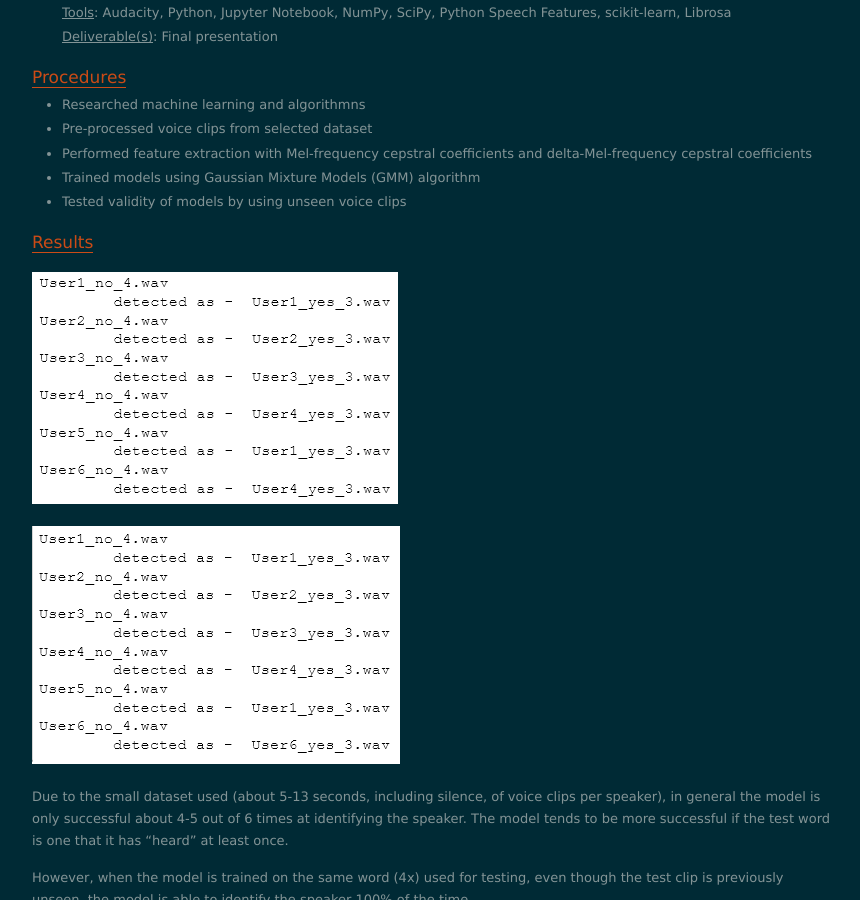
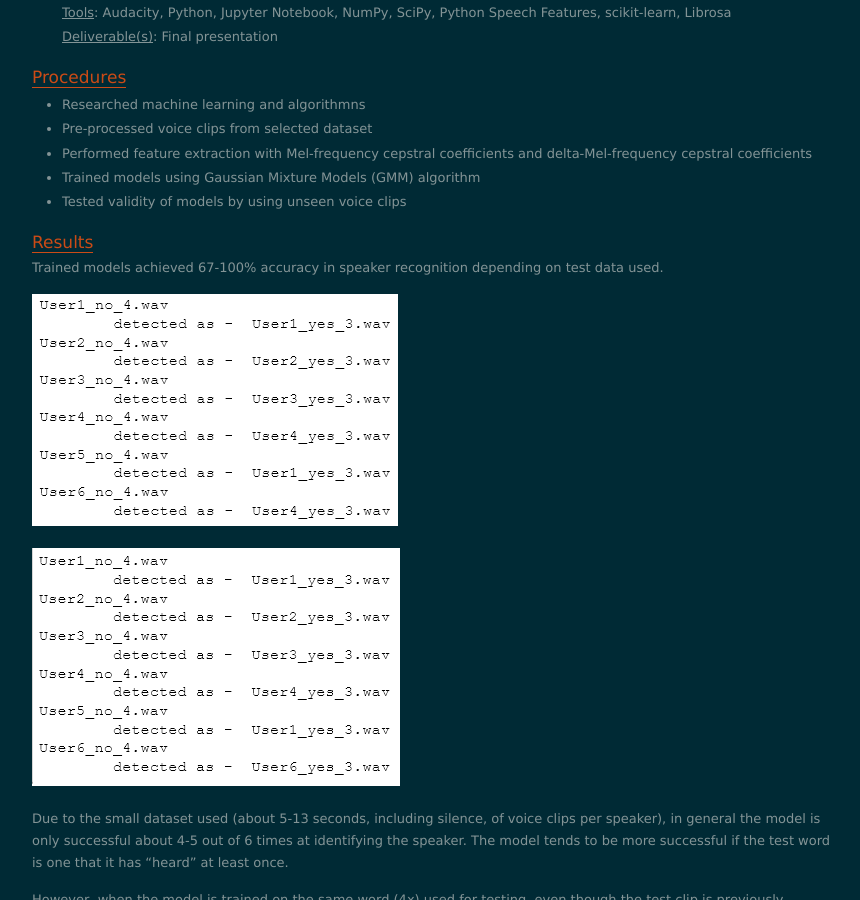
Before and after one commit to nolanschan/nolanschan.github.io, a Jekyll site: the page built from projects/speakerrec/index.markdown, in a window 1280 px wide and 900 px high, scrolled down 581 px. Shown: the whole window, without its empty margins (208-1068 px from the left). Built offline with Jekyll 4.4.1, drawn with Linux system fonts in a browser that asks for light colours; nearby versions of some CDN libraries.

Commit message:
Update index.markdown

```diff
--- a/projects/speakerrec/index.markdown
+++ b/projects/speakerrec/index.markdown
@@ -33,7 +33,8 @@ For this project, I used the popular machine learning algorithm Gaussian Mixture
 <p></p>
 
 ## Results ##
-<p></p>
+
+Trained models achieved 67-100% accuracy in speaker recognition depending on test data used.
 
 ![](/projects/speakerrec/assets/results1.png)
 
```
